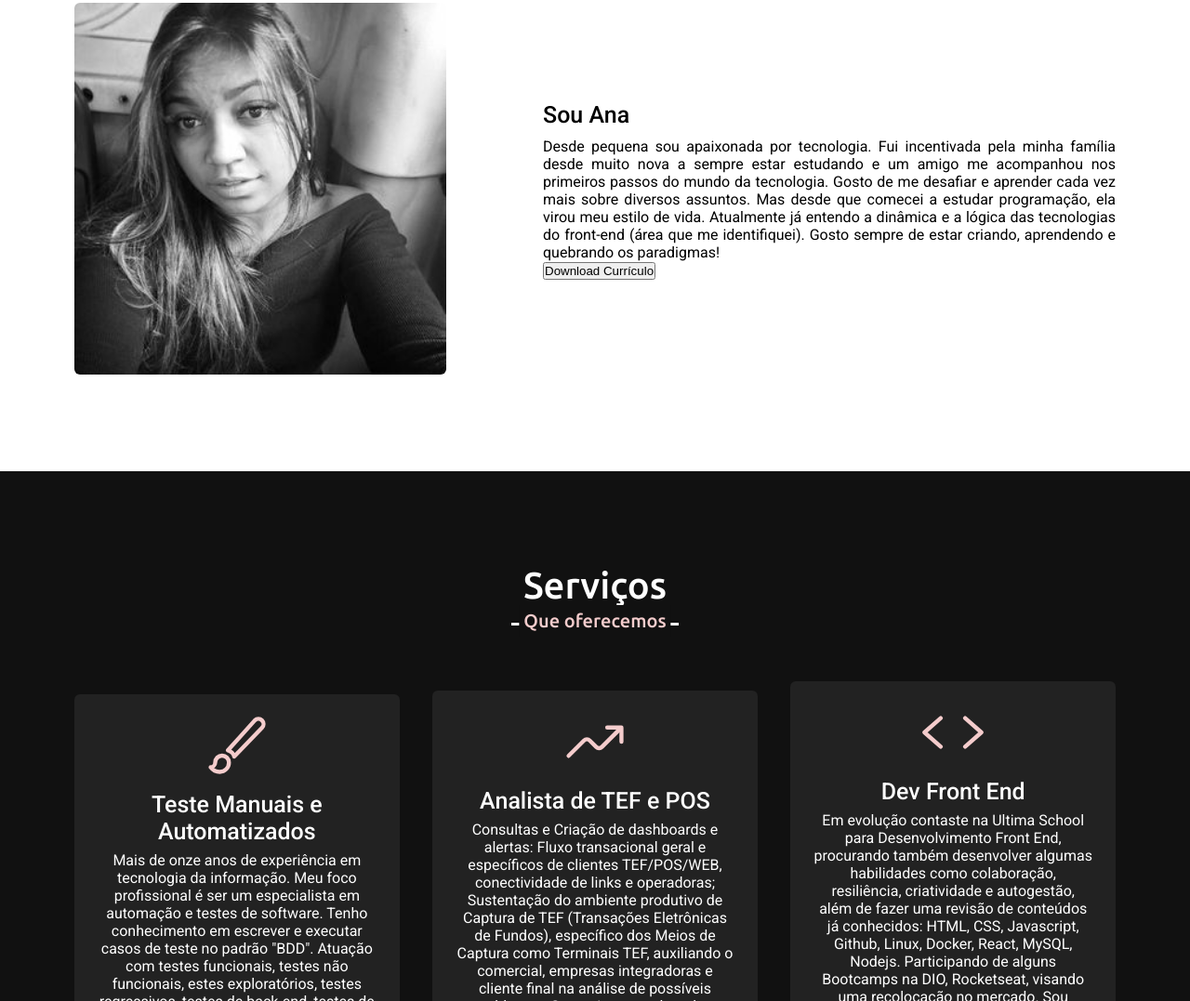
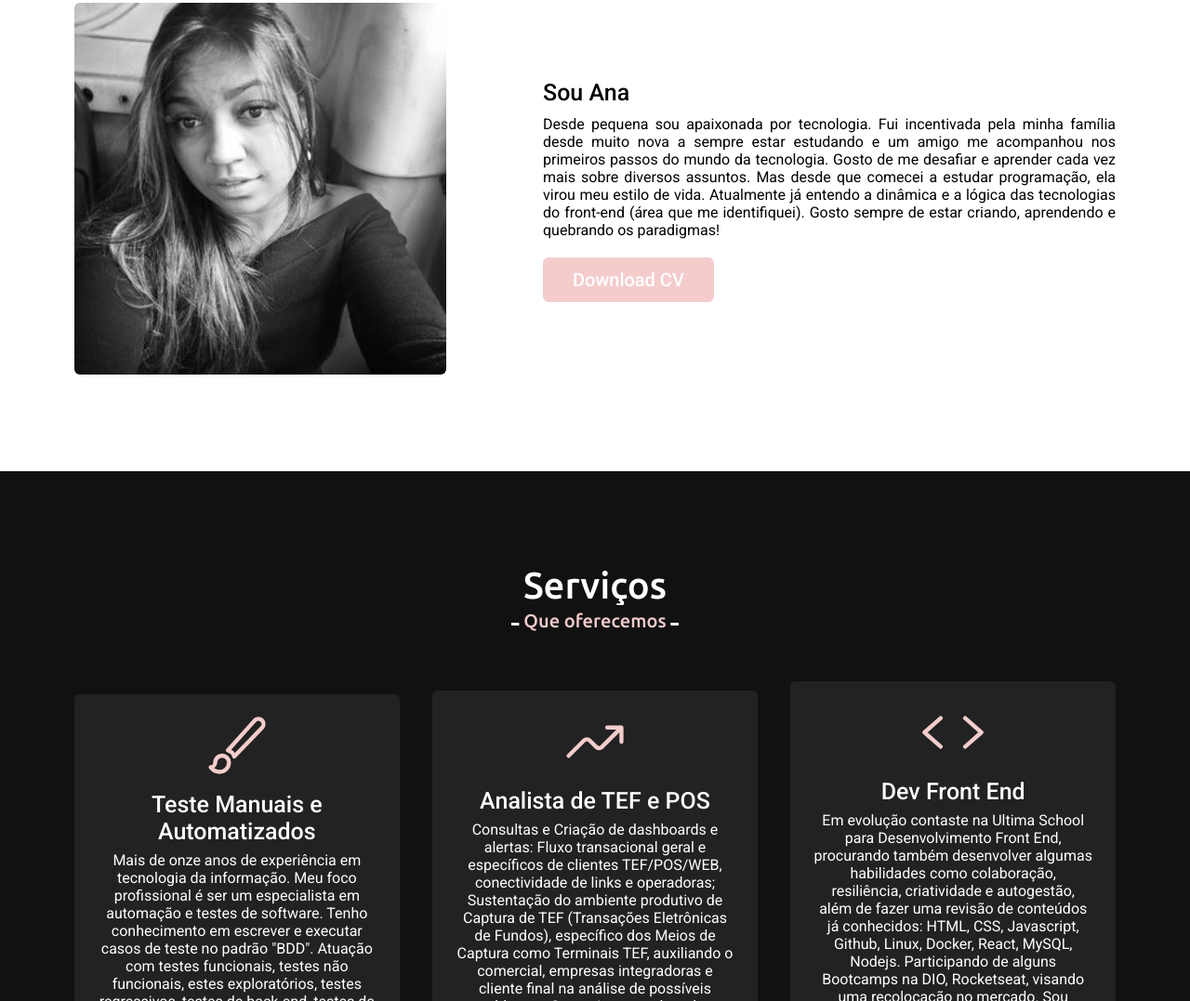
Before and after one commit to AnaaQA/Portf-lio, a plain HTML site: page index.html in a window 1280 px wide. Shown: the part 1023-2100 px from the top of the page at 93% size. Drawn offline with nearby package versions, Linux system fonts and the light colour scheme; a script that the page names is missing.

Commit message:
Update index.html
PDF3

```diff
--- a/index.html
+++ b/index.html
@@ -50,7 +50,7 @@ família desde muito nova a sempre estar estudando e um amigo me acompanhou nos
 aprender cada vez mais sobre diversos assuntos. Mas desde que comecei a estudar programação, ela virou meu estilo de vida.
 Atualmente já entendo a dinâmica e a lógica das tecnologias do front-end (área que me identifiquei).
 Gosto sempre de estar criando, aprendendo e quebrando os paradigmas!</p>
-                    <button onclick="location.href='./JoseMaria.pdf'"> Download Currículo</button>
+                                        <a href="JoseMaria.pdf">Download CV</a>
                 </div>
             </div>
         </div>
```
